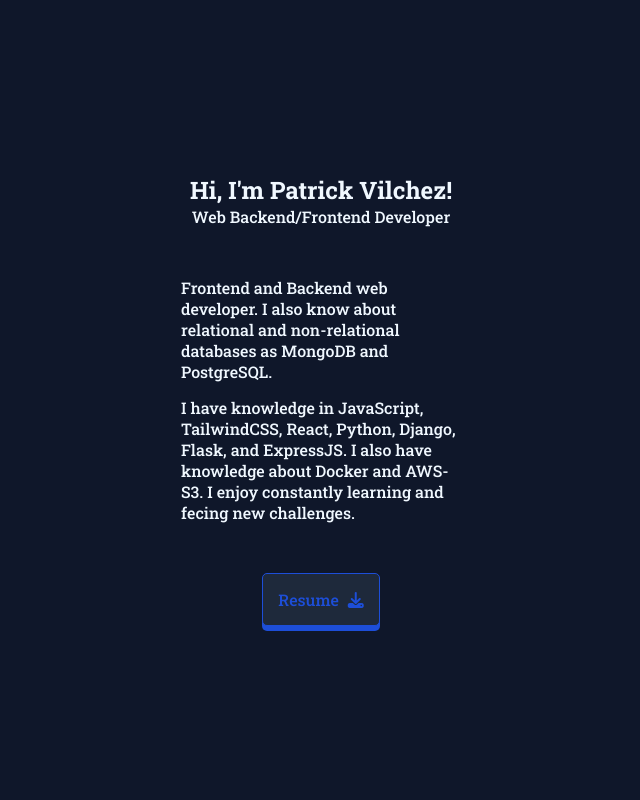
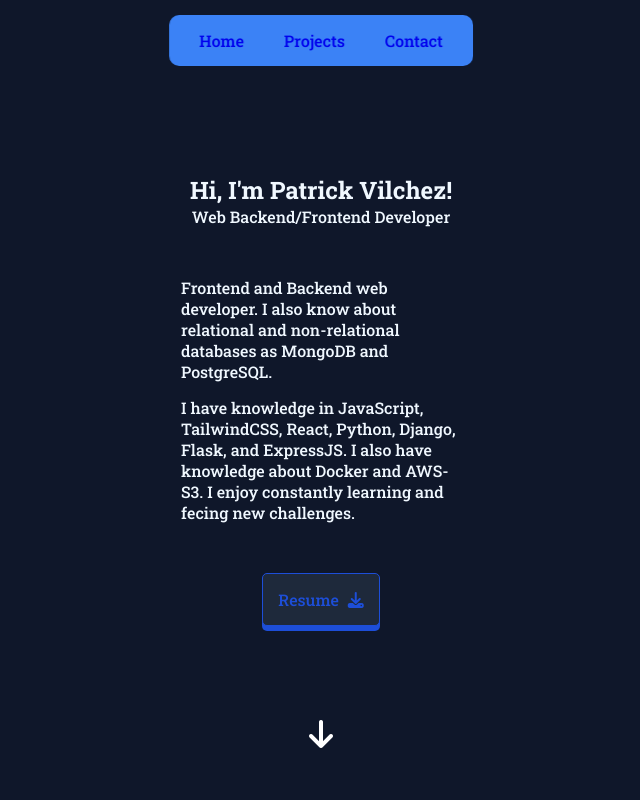
Before and after one commit to Patrick564/personal-web, an Astro site: page / in a window 1280 px wide. Shown: the top 800 px of the page, without its empty margins (319-959 px from the left). Built offline with nearby package versions, Linux system fonts and the light colour scheme; Astro itself is replaced by a stand-in of ours.

Commit message:
Navbar before add react

```diff
--- a/package.json
+++ b/package.json
@@ -7,11 +7,6 @@
     "preview": "astro preview"
   },
   "dependencies": {
-    "@fortawesome/fontawesome-svg-core": "^6.1.1",
-    "@fortawesome/free-brands-svg-icons": "^6.1.1",
-    "@fortawesome/free-regular-svg-icons": "^6.1.1",
-    "@fortawesome/free-solid-svg-icons": "^6.1.1",
-    "@fortawesome/react-fontawesome": "^0.1.18",
     "astro": "1.0.0-beta.73"
   }
 }
--- a/src/components/Contact.astro
+++ b/src/components/Contact.astro
@@ -7,7 +7,7 @@ import ContactCard from './ContactCard.astro'
 import contacts from '../utils/contactList'
 ---
 
-<section class="section">
+<section class="section" id="contact">
   <div class="wrapper">
     <h2 class="contact-title">Contact me!</h2>
 
--- /dev/null
+++ b/src/components/Navbar.astro
@@ -0,0 +1,11 @@
+---
+import '../styles/navbar.css'
+---
+
+<nav class="navbar">
+  <ul class="navbar-items">
+    <li><a href="#presentation">Home</a></li>
+    <li><a href="#projects">Projects</a></li>
+    <li><a href="#contact">Contact</a></li>
+  </ul>
+</nav>
--- a/src/components/Presentation.astro
+++ b/src/components/Presentation.astro
@@ -2,7 +2,7 @@
 import '../styles/presentation.css'
 ---
 
-<section class="section">
+<section class="section" id="presentation">
   <div class="wrapper">
     <div class="name">
       <h1>Hi, I'm Patrick Vilchez!</h1>
@@ -25,5 +25,7 @@ import '../styles/presentation.css'
       <span>Resume</span>
       <i class="fa-solid fa-download"></i>
     </a>
+
+    <i class="fa-solid fa-arrow-down fa-bounce fa-2x" id="go-arrow"></i>
   </div>
 </section>
--- a/src/components/Projects.astro
+++ b/src/components/Projects.astro
@@ -7,7 +7,7 @@ import ProjectCard from './ProjectCard.astro'
 import projects from '../utils/projectsList'
 ---
 
-<section class="section">
+<section class="section" id="projects">
   <div class="wrapper">
     <h2 class="projects-title">Projects</h2>
 
--- a/src/pages/index.astro
+++ b/src/pages/index.astro
@@ -1,4 +1,5 @@
 ---
+import Navbar from '../components/Navbar.astro'
 import Presentation from '../components/Presentation.astro'
 import Projects from '../components/Projects.astro'
 import Contact from '../components/Contact.astro'
@@ -7,6 +8,8 @@ import Index from '../layouts/Index.astro'
 ---
 
 <Index title="Portfolio">
+  <Navbar />
+
   <Presentation />
 
   <Projects />
--- a/src/styles/global.css
+++ b/src/styles/global.css
@@ -22,11 +22,11 @@ body {
   align-items: center;
 }
 
-.section:nth-child(odd) {
+.section:nth-child(even) {
   background-color: var(--main-bg-color);
 }
 
-.section:nth-child(even) {
+.section:nth-child(odd) {
   background-color: var(--secondary-bg-color);
 }
 
--- /dev/null
+++ b/src/styles/navbar.css
@@ -0,0 +1,33 @@
+.navbar {
+  /* box-shadow: 0 0 5px #1d4ed8; */
+  position: fixed;
+  min-width: 250px;
+  padding: 10px;
+  margin-top: 15px;
+  border-radius: 10px;
+  background-color: #3b82f6;
+  backdrop-filter: blur(5px);
+  left: 50%;
+  transform: translate(-50%, 0);
+}
+
+.navbar-items {
+  display: flex;
+  flex-direction: row;
+  justify-content: space-between;
+  align-items: center;
+}
+
+.navbar-items li {
+  list-style: none;
+  margin: 0 5px;
+  padding: 5px 15px;
+}
+
+.navbar-items li a {
+  text-decoration: none;
+}
+
+.navbar-items li a:visited {
+  color: aliceblue;
+}
--- a/src/styles/presentation.css
+++ b/src/styles/presentation.css
@@ -31,3 +31,10 @@
 .resume:visited {
   color: #1d4ed8;
 }
+
+#go-arrow {
+  position: absolute;
+  color: white;
+  bottom: 0;
+  margin-bottom: 50px;
+}
```
Also changed, not shown: pnpm-lock.yaml.
